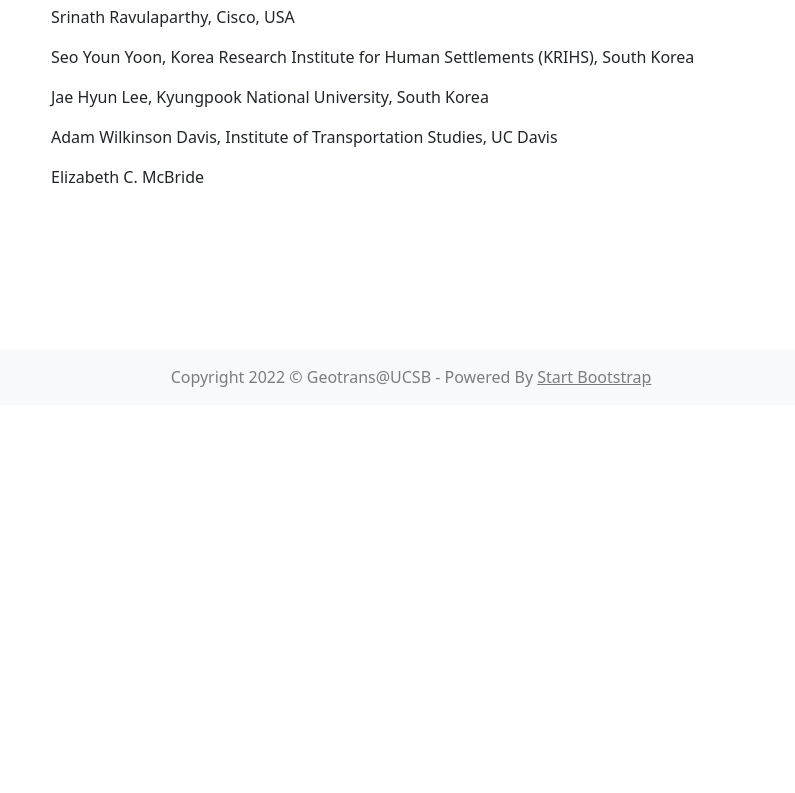
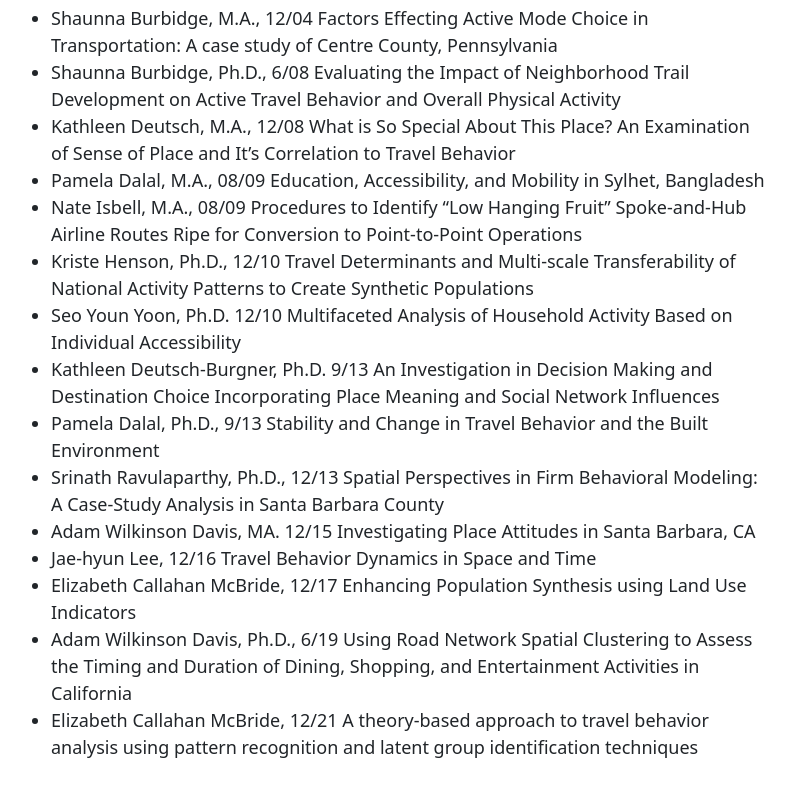
Before and after one commit to GeoTransUCSB/WebsiteMaterial, a plain HTML site: page people.html in a window 1280 px wide. Shown: the part 1667-2460 px from the top of the page, without its empty margins (229-1024 px from the left). Before the commit the page ends 2072 px from the top, so only its background shows below. Drawn offline with nearby package versions, Linux system fonts and the light colour scheme; a script that the page names is missing.

Commit message:
Alumni new

```diff
--- a/people.html
+++ b/people.html
@@ -96,11 +96,44 @@
 
                         <hr>
                         <h2>Geotrans Alumni</h2>
-                        <p>Srinath Ravulaparthy, Cisco, USA</p>
+                        <ul style="font-size: 18px;">
+                        	<li>Shaunna Burbidge, M.A., 12/04
+						Factors Effecting Active Mode Choice in Transportation: A case study of Centre County, Pennsylvania</li>
+                        	<li>Shaunna Burbidge, Ph.D., 6/08
+						Evaluating the Impact of Neighborhood Trail Development on Active Travel Behavior and Overall Physical Activity</li>
+							<li>Kathleen Deutsch, M.A., 12/08
+						What is So Special About This Place? An Examination of Sense of Place and It’s Correlation to Travel Behavior</li>
+							<li>Pamela Dalal, M.A., 08/09
+						Education, Accessibility, and Mobility in Sylhet, Bangladesh</li>
+							<li>Nate Isbell, M.A., 08/09
+						Procedures to Identify “Low Hanging Fruit” Spoke-and-Hub Airline Routes Ripe for Conversion to Point-to-Point Operations</li>
+							<li>Kriste Henson, Ph.D., 12/10
+						Travel Determinants and Multi-scale Transferability of National Activity Patterns to Create Synthetic Populations</li>
+							<li>Seo Youn Yoon, Ph.D. 12/10
+						Multifaceted Analysis of Household Activity Based on Individual Accessibility</li>
+							<li>Kathleen Deutsch-Burgner, Ph.D. 9/13
+						An Investigation in Decision Making and Destination Choice Incorporating Place Meaning and Social Network Influences</li>
+							<li>Pamela Dalal, Ph.D., 9/13
+						Stability and Change in Travel Behavior and the Built Environment</li>
+							<li>Srinath Ravulaparthy, Ph.D., 12/13
+						Spatial Perspectives in Firm Behavioral Modeling: A Case-Study Analysis in Santa Barbara County</li>
+							<li>Adam Wilkinson Davis, MA. 12/15
+						Investigating Place Attitudes in Santa Barbara, CA</li>
+							<li>Jae-hyun Lee, 12/16
+						Travel Behavior Dynamics in Space and Time</li>
+							<li>Elizabeth Callahan McBride, 12/17
+						Enhancing Population Synthesis using Land Use Indicators </li>
+							<li>Adam Wilkinson Davis, Ph.D., 6/19
+						Using Road Network Spatial Clustering to Assess the Timing and Duration of Dining, Shopping, and Entertainment Activities in California</li>
+							<li>Elizabeth Callahan McBride, 12/21
+						A theory-based approach to travel behavior analysis using pattern recognition and latent group identification techniques</li>
+							<!-- <li></li> -->
+                        </ul>
+                        <!-- p>Srinath Ravulaparthy, Cisco, USA</p>
                         <p>Seo Youn Yoon, Korea Research Institute for Human Settlements (KRIHS), South Korea</p>
                         <p>Jae Hyun Lee, Kyungpook National University, South Korea</p>
                         <p>Adam Wilkinson Davis, Institute of Transportation Studies, UC Davis</p>
-                        <p>Elizabeth C. McBride </p>
+                        <p>Elizabeth C. McBride </p> -->
                     </div>
                 </div>
             </div>
```
